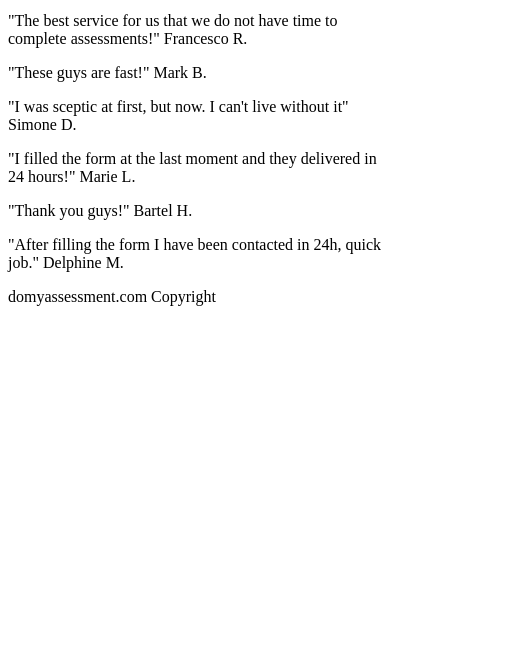
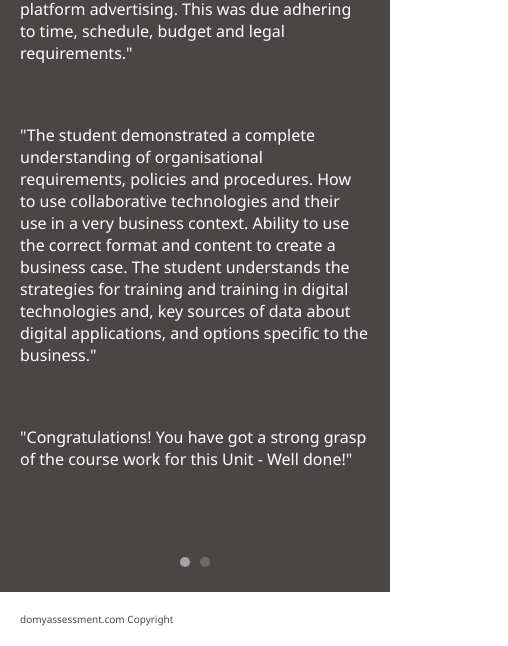
Before and after one commit to stefanodipierro/domyass, a plain HTML site: page index.html in a window 390 px wide. Shown: the part 617-1263 px from the top of the page, 508 px wide, since content can reach past the window. Before the commit the page ends 939 px from the top, so only its background shows below. Drawn offline with Linux system fonts and the light colour scheme.

Commit message:
Css, js script for carousel

```diff
--- a/index.html
+++ b/index.html
@@ -8,34 +8,61 @@
     <link rel="stylesheet" href="./style.css">
   </head>
   <body>
-    <script src="index.js"></script>
+
+
+
+    <!-- header section -->
     <header>
       <img src="./images/domyass.png" alt="domyass logo">
-      <h1>New opening sale price! 200 AUD for assessment. </h1>
+      <h3>New opening sales price! 200 AUD for assessment. </h3>
     </header>
     <div class= "center_block">
+      <!-- carousel review -->
       <div class="review-carousel">
+        <h3>Here some reviews from students and teachers</h3>
         <div class="carousel-item">
-          <p>  "The best service for us that we do not have time to complete assessments!" Francesco R.
+          <p>
+            "The assessment here shows a Satisfactory ability to:
+            create advertisements for multi-platform advertising.
+            This was due adhering to time, schedule,
+            budget and legal requirements."
           </p>
           <p>
-            "These guys are fast!" Mark B.
+            "The student demonstrated a complete understanding of organisational requirements, policies and procedures.
+            How to use collaborative technologies and their use in a very business context.
+            Ability to use the correct format and content to create a business case.
+            The student understands the strategies for training and training in digital technologies
+            and, key sources of data about digital applications, and options specific to the business."
+          </p>
+          <p>
+            "Congratulations!  You have got a strong grasp of the course work for this Unit - Well done!"
+          </p>
+        </div>
+        <div class="carousel-item">
+          <p>"I filled the form at the last moment and they delivered in 24 hours!" -- Marie L.
+          </p>
+          <p>"Thank you guys!" -- Bartel H.
+          </p>
+          <p>"After filling the form I have been contacted in 24h, quick job." -- Delphine M.
+          </p>
+          <p>  "The best service for us that we do not have time to complete assessments!" -- Francesco R.
+          </p>
+          <p>
+            "These guys are fast!" -- Mark B.
           </p>
           <p>
             "I was sceptic at first, but now.
-I can't live without it" Simone D.
+I can't live without it" -- Simone D.
           </p>
+
         </div>
-        <div class="carousel-item">
-          <p>"I filled the form at the last moment and they delivered in 24 hours!" Marie L.
-          </p>
-          <p>"Thank you guys!" Bartel H.
-          </p>
-          <p>"After filling the form I have been contacted in 24h, quick job." Delphine M.
-          </p>
-        </div>
+        <!--<div class="carousel-nav">
+          <span class="carousel-button carousel-button-selected"></span>
+          <span class="carousel-button"></span>
+        </div>-->
 
       </div>
+      <!-- jotform embedded-->
       <div class="form">
         <script type="text/javascript" src="https://form.jotform.com/jsform/221773019656359"></script>
       </div>
@@ -46,6 +73,6 @@ I can't live without it" Simone D.
         domyassessment.com     Copyright
       </p>
     </footer>
-
+    <script src="index.js"></script>
   </body>
 </html>
--- /dev/null
+++ b/index.js
@@ -0,0 +1,26 @@
+document.querySelectorAll(".review-carousel").forEach(carousel => {
+  const items = carousel.querySelectorAll(".carousel-item");
+  const buttonsHtml = Array.from(items, () => {
+    return `<span class ="carousel-button"></span>`
+  });
+  carousel.insertAdjacentHTML("beforeend", `
+    <div class="carousel-nav">
+      ${buttonsHtml.join("")}
+    </div>
+  `);
+
+  const buttons = carousel.querySelectorAll(".carousel-button");
+  buttons.forEach((button, i) => {
+    button.addEventListener("click", () => {
+      //unselect all items
+      items.forEach( item => item.classList.remove("carousel-item-selected"));
+      buttons.forEach( button => button.classList.remove("carousel-button-selected"));
+      // select items
+      items[i].classList.add("carousel-item-selected");
+      button.classList.add("carousel-button-selected");
+    });
+  });
+  //select first item
+  items[0].classList.add("carousel-item-selected");
+  buttons[0].classList.add("carousel-button-selected");
+});
--- a/style.css
+++ b/style.css
@@ -0,0 +1,110 @@
+* {
+  margin:0;
+  padding:0;
+}
+body {
+  font-family: Segoe UI;
+  font-size: 27px;
+}
+
+/* header */
+header {
+  text-align: center;
+
+  font-weight: lighter;
+  padding-bottom: 40px;
+}
+/* image logo */
+img {
+  height: 238px;
+  width: 237px;
+}
+/* center_block */
+.center_block {
+  display: flex;
+
+}
+/* carousel */
+.review-carousel {
+  width: 40%;
+  position: relative;
+
+  }
+  .review-carousel h3 {
+    font-size: 23px;
+    padding: 20px;
+    border: 3px solid #4A4646;
+  }
+.carousel-item {
+  background-color: #4A4646;
+  padding: 40px 20px 20px;
+  color: #FFFFFF;
+  display: none;
+
+
+}
+.carousel-item-selected {
+  display: block;
+}
+.carousel-item p {
+  padding-bottom: 60px;
+}
+
+.carousel-nav {
+  background-color: #4A4646;
+  width: 100%;
+  padding: 0 0 20px;
+  text-align: center;
+}
+.carousel-button {
+  display: inline-block;
+  width: 10px;
+  height: 10px;
+  background: rgba(255, 255, 255, 0.2);
+  border-radius: 50%;
+  margin: 0 5px;
+  cursor: pointer;
+}
+.carousel-button-selected {
+  background: rgba(255, 255, 255, 0.5);
+}
+
+/* form */
+
+.form {
+  width: 60%;
+  border: 3px solid #4A4646;
+
+}
+
+footer {
+  background-color: #4A4646;
+  color: #FFFFFF;
+  padding: 20px;
+  font-size: 16px;
+}
+
+/* phone view */
+
+@media only screen and (max-width: 390px) {
+  h3 {
+    padding: 0 2px;
+  }
+  .center_block {
+    display: flex;
+    flex-direction: column-reverse;
+  }
+  .form {
+    width: 100%;
+
+  }
+  .review-carousel {
+    width: 100%;
+    font-size: 16px;
+  }
+  footer {
+    background-color: #FFFFFF;
+    font-size: 10px;
+    color: #4A4646;
+  }
+}
```
Also changed, not shown: reviews.txt.
